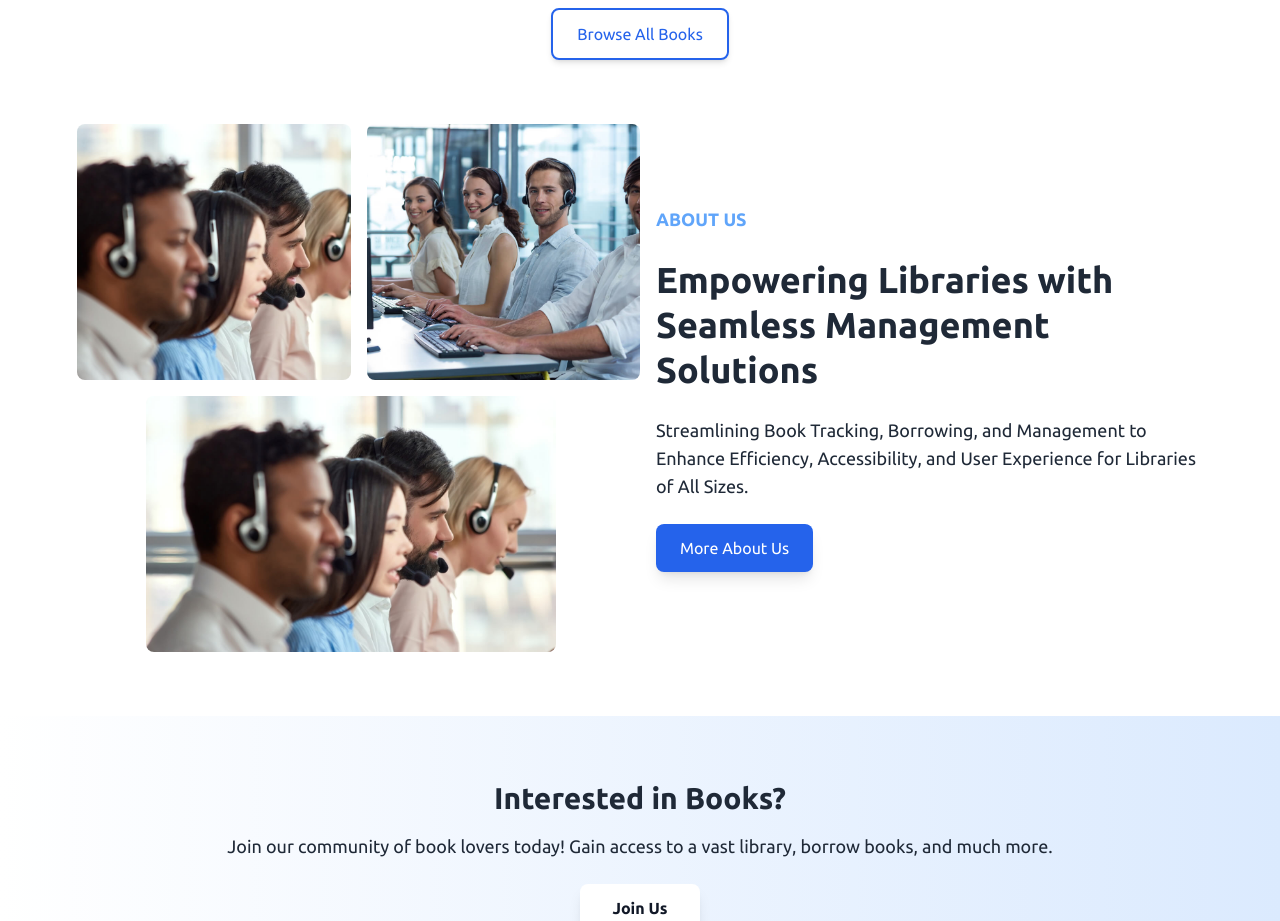
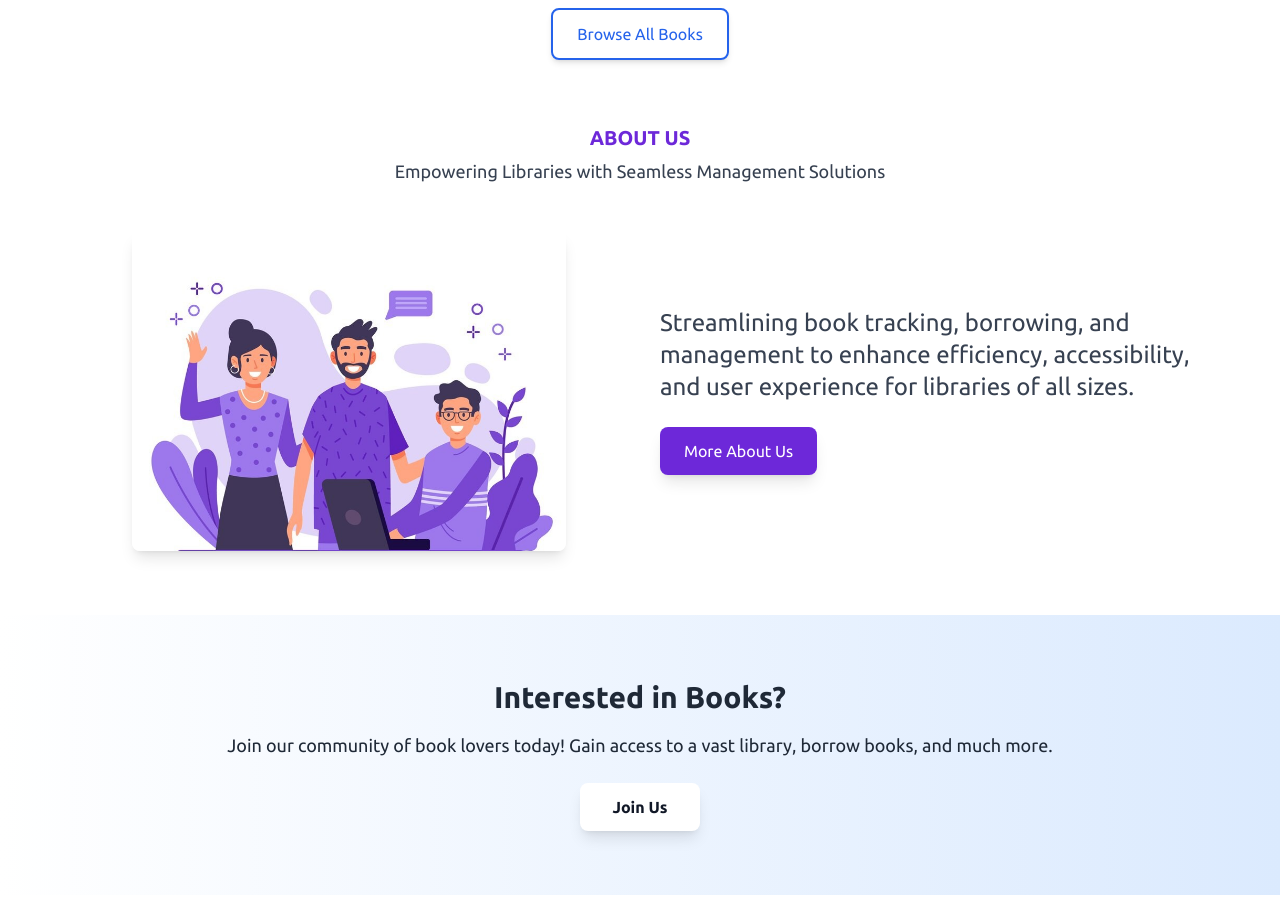
Before and after one commit to TondraMou/ShelfVista-client, a React (Vite) app: page / in a window 1280 px wide. Shown: the part 1000-1921 px from the top of the page. Built offline with nearby package versions, Linux system fonts and the light colour scheme; no server answers.

Commit message:
updated about us section

```diff
--- a/src/components/AboutUs.jsx
+++ b/src/components/AboutUs.jsx
@@ -1,51 +1,36 @@
-import image1 from '../assets/Img1.jpg';
-import image2 from '../assets/Img2.jpg';
-
-
+import image1 from '../assets/team.jpg';
 
 const AboutUs = () => {
   return (
-        <section className="pb-16 px-6 w-11/12 mx-auto">
-        <div className="grid grid-cols-1 md:grid-cols-2 gap-8 items-center">
+    <section className="pb-16 px-6 w-11/12 mx-auto max-w-7xl">
+      {/* Top Heading */}
+      <div className="text-center mb-12">
+        <h3 className="text-xl font-semibold uppercase text-violet-700">About Us</h3>
+        <h2 className="text-lg text-gray-700 leading-tight mt-2">
+          Empowering Libraries with Seamless Management Solutions
+        </h2>
+      </div>
 
-          <div className="flex flex-col space-y-4">
-
-            <div className="hidden md:flex space-x-4">
+      {/* Grid: Image + Text */}
+      <div className="grid grid-cols-1 md:grid-cols-2 gap-10 items-center">
+        {/* Image */}
+        <div className="flex justify-center">
           <img
             src={image1}
-                alt="Customer Service"
-                className="w-1/2 h-64 rounded-lg object-cover"
-              />
-              <img
-                src={image2}
-                alt="Team Collaboration"
-                className="w-1/2 h-64 rounded-lg object-cover"
+            alt="Library System"
+            className="w-full md:w-4/5 h-80 rounded-lg object-cover shadow-lg"
           />
         </div>
 
-            <div className="flex justify-center">
-              <img
-                src={image1}
-                alt="Support Team"
-                className="md:w-3/4 w-full h-64 rounded-lg object-cover"
-              />
-            </div>
-          </div>
-
-
+        {/* Text */}
         <div className="space-y-6 text-center md:text-left">
-            <h3 className="text-lg font-semibold uppercase text-blue-400">
-              About Us
-            </h3>
-            <h2 className="text-4xl font-bold leading-tight">
-            Empowering Libraries with Seamless Management Solutions
-            </h2>
-            <p className="text-lg">
-            Streamlining Book Tracking, Borrowing, and Management to Enhance Efficiency, Accessibility, and User Experience for Libraries of All Sizes.
+          <p className="text-2xl text-gray-700">
+            Streamlining book tracking, borrowing, and management to enhance efficiency,
+            accessibility, and user experience for libraries of all sizes.
           </p>
           <a
             href="/about"
-              className="inline-block bg-blue-600 text-white px-6 py-3 rounded-lg hover:bg-blue-700 shadow-lg"
+            className="inline-block bg-violet-700 text-white px-6 py-3 rounded-lg hover:bg-blue-700 transition shadow-lg"
           >
             More About Us
           </a>
```
Also changed, not shown: src/assets/team.jpg (added). Lines whose indentation alone changed are shown as unchanged.
